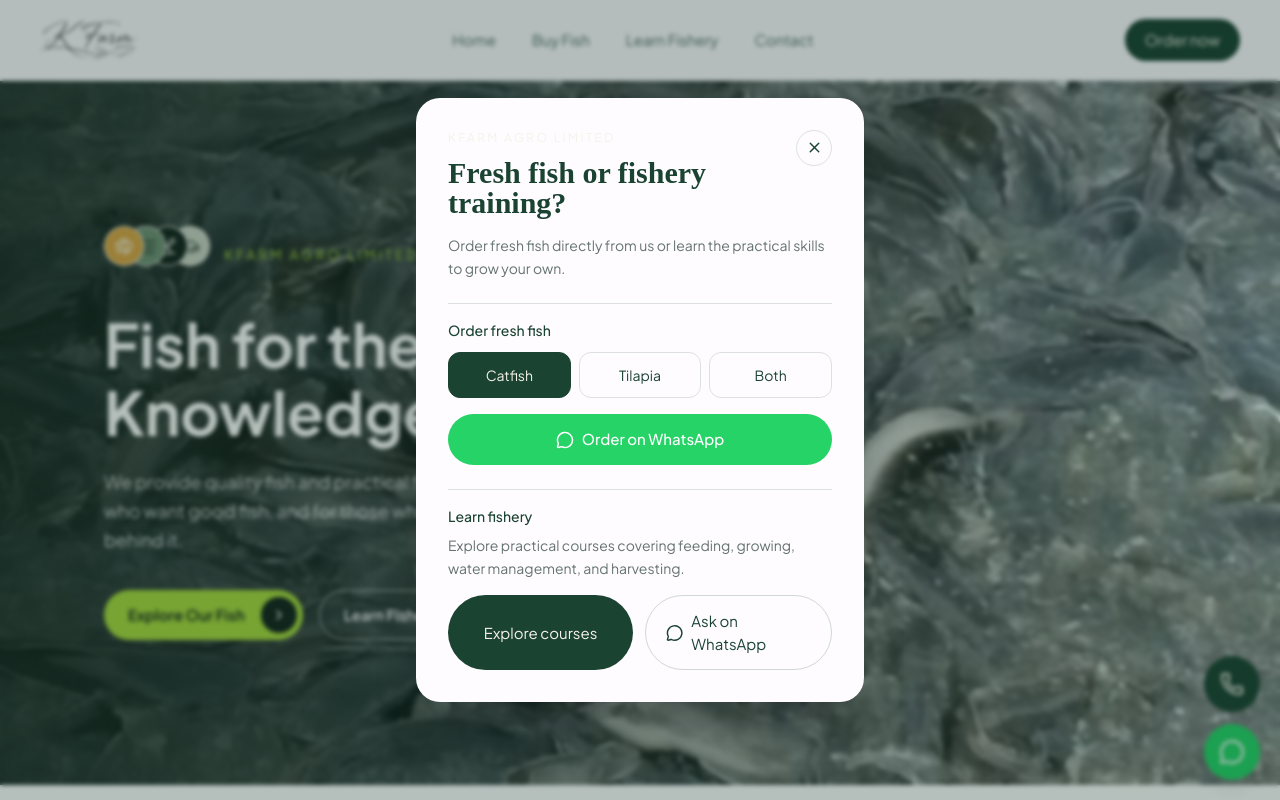
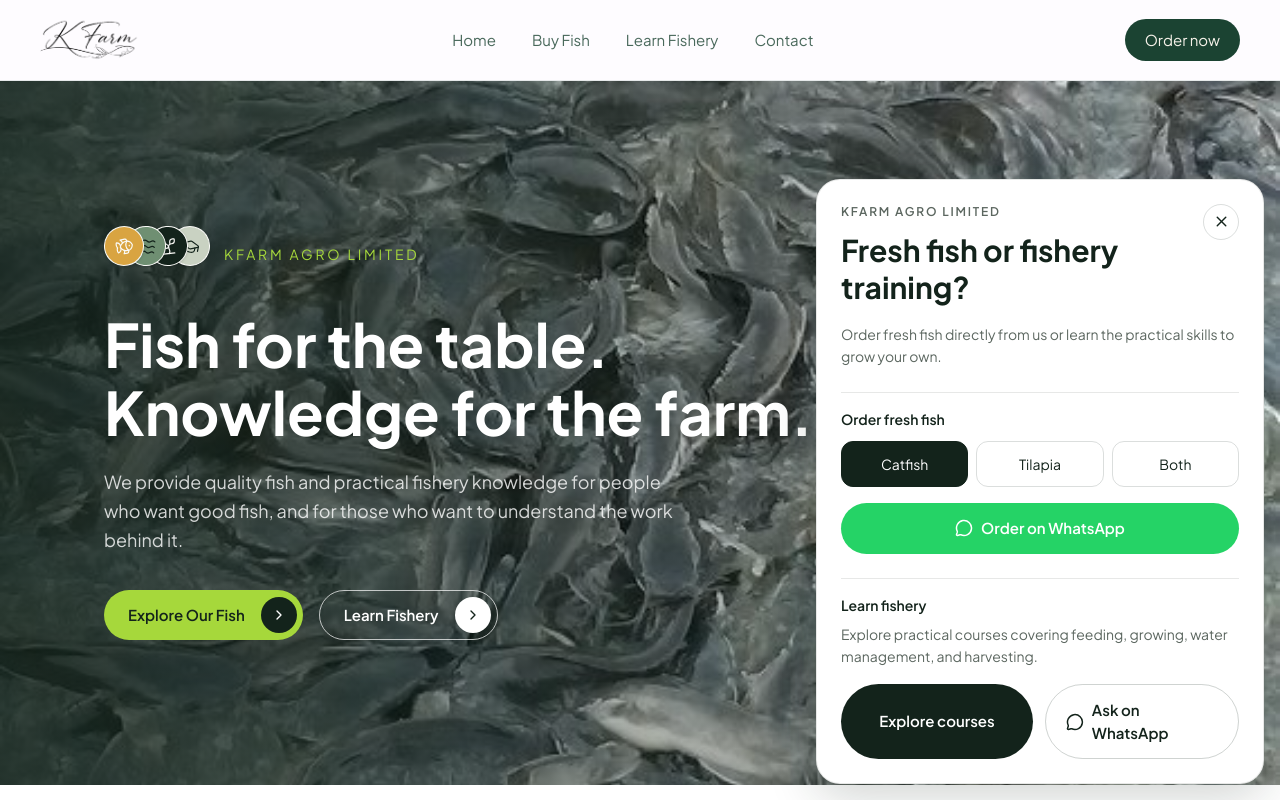
Before and after one commit to mac-101/KFARM-Agro-Limited, a React (Vite) app: page / in a window 1280 px wide. Shown: the top 800 px of the page. Built offline with nearby package versions, Linux system fonts and the light colour scheme.

Commit message:
Refactor code structure for improved readability and maintainability

```diff
--- a/index.html
+++ b/index.html
@@ -2,8 +2,8 @@
 <html lang="en">
   <head>
     <meta charset="UTF-8" />
-    <link rel="icon" type="image/svg+xml" sizes="any" href="/fish-logo.svg?v=2" />
-    <link rel="shortcut icon" href="/fish-logo.svg?v=2" />
+    <link rel="icon" type="image/svg+xml" sizes="any" href="/varieties-wholesale-logo.svg?v=2" />
+    <link rel="shortcut icon" href="/varieties-wholesale-logo.svg?v=2" />
     <meta name="viewport" content="width=device-width, initial-scale=1.0" />
     <meta name="theme-color" content="#1B4332" />
     <meta name="telephone" content="+2349115380670" />
--- a/src/App.jsx
+++ b/src/App.jsx
@@ -56,26 +56,19 @@ function AppContent() {
       <Footer />
 
       {assistantOpen && (
-        <div
-          className="fixed inset-0 z-[90] flex items-end justify-center bg-[#0B2B22]/30 p-4 backdrop-blur-[2px] md:items-center"
-          role="presentation"
-          onMouseDown={(event) => {
-            if (event.target === event.currentTarget) closeAssistant();
-          }}
-        >
+        <div className="fixed bottom-4 right-4 z-[90] w-[calc(100%-2rem)] max-w-md">
           <section
             role="dialog"
-            aria-modal="true"
+            aria-modal="false"
             aria-labelledby="assistant-title"
-            className="w-full max-w-md rounded-3xl bg-[#FEFCFF] p-6 text-[#1B4332] shadow-2xl md:p-8"
+            className="max-h-[78dvh] overflow-y-auto rounded-3xl border border-[#13231B]/10 bg-white p-5 text-[#13231B] shadow-[0_12px_50px_rgba(19,35,27,0.2)] sm:max-h-[42rem] sm:p-6"
           >
             <div className="flex items-start justify-between gap-6">
               <div>
-                <p className="text-xs uppercase tracking-[0.2em] text-[#F6F2E9]">KFARM Agro Limited</p>
+                <p className="text-xs font-semibold uppercase tracking-[0.15em] text-[#5C6760]">KFARM Agro Limited</p>
                 <h2
                   id="assistant-title"
-                  className="mt-3 text-3xl leading-none"
-                  style={{ fontFamily: "Fraunces, serif", fontWeight: 560 }}
+                  className="mt-3 text-2xl font-bold leading-tight sm:text-3xl"
                 >
                   Fresh fish or fishery training?
                 </h2>
@@ -84,18 +77,18 @@ function AppContent() {
                 type="button"
                 onClick={closeAssistant}
                 aria-label="Close KFARM assistant"
-                className="flex h-9 w-9 shrink-0 items-center justify-center rounded-full border border-[#1B4332]/15 text-[#1B4332] transition-colors hover:bg-[#1B4332] hover:text-[#F6F2E9]"
+                className="flex h-9 w-9 shrink-0 items-center justify-center rounded-full border border-[#13231B]/15 text-[#13231B] transition-colors hover:bg-[#13231B] hover:text-white"
               >
                 <X size={17} />
               </button>
             </div>
 
-            <p className="mt-4 text-sm leading-relaxed text-[#31463F]/75">
+            <p className="mt-4 text-sm leading-relaxed text-[#5C6760]">
               Order fresh fish directly from us or learn the practical skills to grow your own.
             </p>
 
-            <div className="mt-6 border-t border-[#1B4332]/15 pt-4">
-              <p className="text-sm font-medium text-[#1B4332]">Order fresh fish</p>
+            <div className="mt-6 border-t border-[#13231B]/10 pt-4">
+              <p className="text-sm font-semibold text-[#13231B]">Order fresh fish</p>
               <div className="mt-3 grid grid-cols-3 gap-2">
                 {["Catfish", "Tilapia", "Both"].map((fish) => (
                   <button
@@ -104,8 +97,8 @@ function AppContent() {
                     onClick={() => setSelectedFish(fish)}
                     className={`rounded-xl border px-3 py-3 text-sm transition-colors ${
                       selectedFish === fish
-                        ? "border-[#1B4332] bg-[#1B4332] text-[#F6F2E9]"
-                        : "border-[#1B4332]/15 text-[#1B4332] hover:border-[#1B4332]/50"
+                        ? "border-[#13231B] bg-[#13231B] text-white"
+                        : "border-[#13231B]/15 text-[#13231B] hover:border-[#13231B]/50"
                     }`}
                   >
                     {fish}
@@ -117,23 +110,23 @@ function AppContent() {
                 target="_blank"
                 rel="noreferrer"
                 onClick={closeAssistant}
-                className="mt-4 inline-flex w-full items-center justify-center gap-2 rounded-full bg-[#25D366] px-6 py-3.5 text-[15px] font-medium text-white transition-colors hover:bg-[#1fba59]"
+                className="mt-4 inline-flex w-full items-center justify-center gap-2 rounded-full bg-[#25D366] px-6 py-3.5 text-[15px] font-semibold text-white transition-colors hover:bg-[#1fba59]"
               >
                 <MessageCircle size={18} />
                 Order on WhatsApp
               </a>
             </div>
 
-            <div className="mt-6 border-t border-[#1B4332]/15 pt-4">
-              <p className="text-sm font-medium text-[#1B4332]">Learn fishery</p>
-              <p className="mt-2 text-sm leading-relaxed text-[#31463F]/75">
+            <div className="mt-6 border-t border-[#13231B]/10 pt-4">
+              <p className="text-sm font-semibold text-[#13231B]">Learn fishery</p>
+              <p className="mt-2 text-sm leading-relaxed text-[#5C6760]">
                 Explore practical courses covering feeding, growing, water management, and harvesting.
               </p>
               <div className="mt-4 flex flex-col gap-3 sm:flex-row">
                 <a
-                  href="/learn-fishery"
+                  href="/learn-fishery-fishery"
                   onClick={closeAssistant}
-                  className="inline-flex flex-1 items-center justify-center rounded-full bg-[#1B4332] px-5 py-3.5 text-[15px] text-[#F6F2E9] transition-colors hover:bg-[#12281F]"
+                  className="inline-flex flex-1 items-center justify-center rounded-full bg-[#13231B] px-5 py-3.5 text-[15px] font-semibold text-white transition-colors hover:bg-[#1E3A2C]"
                 >
                   Explore courses
                 </a>
@@ -142,7 +135,7 @@ function AppContent() {
                   target="_blank"
                   rel="noreferrer"
                   onClick={closeAssistant}
-                  className="inline-flex flex-1 items-center justify-center gap-2 rounded-full border border-[#1B4332]/20 px-5 py-3.5 text-[15px] text-[#1B4332] transition-colors hover:border-[#1B4332]/50"
+                  className="inline-flex flex-1 items-center justify-center gap-2 rounded-full border border-[#13231B]/20 px-5 py-3.5 text-[15px] font-semibold text-[#13231B] transition-colors hover:border-[#13231B]/50"
                 >
                   <MessageCircle size={18} />
                   Ask on WhatsApp
@@ -153,6 +146,7 @@ function AppContent() {
         </div>
       )}
 
+      {!assistantOpen && (
         <div className="fixed bottom-5 right-5 z-50 flex flex-col gap-3">
           <a
             href="tel:+2349115380670"
@@ -171,6 +165,7 @@ function AppContent() {
             <MessageCircle size={26} strokeWidth={2} />
           </a>
         </div>
+      )}
     </>
   );
 }
--- a/src/components/Navbar.jsx
+++ b/src/components/Navbar.jsx
@@ -54,7 +54,7 @@ function Navbar() {
         },
         {
             text: "Learn Fishery",
-            link: "/learn-fishery"
+            link: "/learn-fishery-fishery"
         },
         {
             text: "Contact",
--- a/src/components/text.jsx
+++ b/src/components/text.jsx
@@ -70,8 +70,8 @@ function Reveal({ children, delay = 0, className = "" }) {
 function Navbar() {
     const [open, setOpen] = useState(false);
     const links = [
-        { label: "Fish", href: "/fish" },
-        { label: "Learn Fishery", href: "/learn" },
+        { label: "Fish", href: "/varieties-wholesale" },
+        { label: "Learn Fishery", href: "/learn-fishery" },
     ];
     return (
         <header className="sticky top-0 z-50 bg-white/90 backdrop-blur border-b border-[#13231B]/8">
@@ -158,10 +158,10 @@ function Hero() {
                     className={`${base} flex flex-wrap gap-4 mt-9`}
                     style={{ opacity: shown ? 1 : 0, transform: shown ? "translateY(0)" : "translateY(18px)", transitionDelay: "260ms" }}
                 >
-                    <a href="/fish" className="inline-flex items-center gap-2 rounded-full bg-[#A6D83B] text-[#13231B] px-7 py-3.5 text-[15px] font-semibold hover:brightness-95 transition-all">
+                    <a href="/varieties-wholesale" className="inline-flex items-center gap-2 rounded-full bg-[#A6D83B] text-[#13231B] px-7 py-3.5 text-[15px] font-semibold hover:brightness-95 transition-all">
                         Explore Our Fish <ChevronRight size={16} />
                     </a>
-                    <a href="/learn" className="inline-flex items-center gap-2 rounded-full border border-white/35 text-white px-7 py-3.5 text-[15px] font-semibold hover:border-white/70 transition-all">
+                    <a href="/learn-fishery" className="inline-flex items-center gap-2 rounded-full border border-white/35 text-white px-7 py-3.5 text-[15px] font-semibold hover:border-white/70 transition-all">
                         Learn Fishery <ChevronRight size={16} />
                     </a>
                 </div>
@@ -224,9 +224,9 @@ function AboutKfarm() {
 /* --------------------------- 3. What KFARM Offers --------------------------- */
 function Offerings() {
     const offers = [
-        { img: IMG.catfish, title: "Fresh Fish", copy: "Looking for fish for your home, business, or other needs? Explore what's available at KFARM.", href: "/fish" },
-        { img: IMG.dryFish, title: "Dry Fish", copy: "Prefer your fish dried? We also make dry fish available for customers who need it.", href: "/fish" },
-        { img: IMG.growing, title: "Fishery Training", copy: "Want to learn how fish farming works? Our training focuses on the practical side of fishery.", href: "/learn" },
+        { img: IMG.catfish, title: "Fresh Fish", copy: "Looking for fish for your home, business, or other needs? Explore what's available at KFARM.", href: "/varieties-wholesale" },
+        { img: IMG.dryFish, title: "Dry Fish", copy: "Prefer your fish dried? We also make dry fish available for customers who need it.", href: "/varieties-wholesale" },
+        { img: IMG.growing, title: "Fishery Training", copy: "Want to learn how fish farming works? Our training focuses on the practical side of fishery.", href: "/learn-fishery" },
     ];
     return (
         <section className="py-24 md:py-28 bg-[#FAFAF7]">
@@ -439,8 +439,8 @@ function Footer() {
                     </div>
                     <div className="flex flex-col gap-2 text-sm">
                         <a href="/" className="hover:text-white transition-colors">Home</a>
-                        <a href="/fish" className="hover:text-white transition-colors">Fish</a>
-                        <a href="/learn" className="hover:text-white transition-colors">Learn Fishery</a>
+                        <a href="/varieties-wholesale" className="hover:text-white transition-colors">Fish</a>
+                        <a href="/learn-fishery" className="hover:text-white transition-colors">Learn Fishery</a>
                     </div>
                     <div className="flex flex-col gap-2 text-sm">
                         <a href={WHATSAPP_LINK("Hi, I'd like to talk to KFARM.")} className="hover:text-white transition-colors">WhatsApp: 0911 538 0670</a>
--- a/src/pages/ContactPage.jsx
+++ b/src/pages/ContactPage.jsx
@@ -3,7 +3,7 @@ import { MessageCircle, MapPin, Fish, GraduationCap, Package } from "lucide-reac
 
 /* ------------------------------------------------------------------ */
 /*  KFARM AGRO LIMITED — Contact page                                  */
-/*  Same visual language as Home/Fish/Learn: full-bleed photo Hero,    */
+/*  Same visual language as Home/varieties-wholesale/learn-fishery: full-bleed photo Hero,    */
 /*  light card-based sections, Plus Jakarta Sans, white / #13231B ink  */
 /*  / #A6D83B lime. WhatsApp is the one real contact channel.          */
 /* ------------------------------------------------------------------ */
@@ -105,9 +105,9 @@ function Hero() {
 /* --------------------------- 2. Quick links --------------------------- */
 function QuickLinks() {
     const links = [
-        { icon: Fish, title: "Browse our fish", copy: "Fresh or dried catfish and tilapia, ready to order.", href: "/fish" },
-        { icon: Package, title: "Talk wholesale", copy: "Supplying restaurants, retailers, and bulk buyers.", href: "/fish#wholesale" },
-        { icon: GraduationCap, title: "Learn fishery", copy: "Practical training, from beginner to existing farmer.", href: "/learn" },
+        { icon: Fish, title: "Browse our fish", copy: "Fresh or dried catfish and tilapia, ready to order.", href: "/varieties-wholesale" },
+        { icon: Package, title: "Talk wholesale", copy: "Supplying restaurants, retailers, and bulk buyers.", href: "/varieties-wholesale" },
+        { icon: GraduationCap, title: "Learn fishery", copy: "Practical training, from beginner to existing farmer.", href: "/learn-fishery" },
     ];
     return (
         <section className="py-20 md:py-24 bg-[#FAFAF7]">
--- a/src/pages/Course.jsx
+++ b/src/pages/Course.jsx
@@ -63,7 +63,7 @@ function Reveal({ children, delay = 0, className = "" }) {
   );
 }
 
-/* --------------------------- 1. Hero — same pattern as Home/Fish --------------------------- */
+/* --------------------------- 1. Hero — same pattern as Home/varieties-wholesale --------------------------- */
 function Hero() {
   const [ref, shown] = useReveal();
   const base = "transition-all duration-[900ms]";
--- a/src/pages/Home.jsx
+++ b/src/pages/Home.jsx
@@ -15,6 +15,7 @@ import catfishImage from "../assets/IMG-20260928-WA0189.jpg";
 import tilapiaImage from "../assets/IMG-20260928-WA0184.jpg";
 import dryFishImage from "../assets/IMG-20260928-WA0193.jpg";
 import packagedFishImage from "../assets/IMG-20260928-WA0183.jpg";
+import ownerImage from "../assets/owner.jpg";
 import pondImage from "../assets/IMG-20260928-WA0190.jpg";
 import fishTraining from "../assets/IMG-20260928-WA0195.jpg";
 import harvestedFishImage from "../assets/IMG-20260928-WA0194.jpg";
@@ -102,8 +103,8 @@ function Reveal({ children, delay = 0, className = "" }) {
 function Navbar() {
   const [open, setOpen] = useState(false);
   const links = [
-    { label: "Fish", href: "/fish" },
-    { label: "Learn Fishery", href: "/learn" },
+    { label: "Fish", href: "/varieties-wholesale" },
+    { label: "Learn Fishery", href: "/learn-fishery" },
   ];
   return (
     <header className="sticky top-0 z-50 bg-white/90 backdrop-blur border-b border-[#13231B]/8">
@@ -251,8 +252,8 @@ function Hero() {
           className={`${base} flex flex-wrap gap-4 mt-9`}
           style={{ opacity: shown ? 1 : 0, transform: shown ? "translateY(0)" : "translateY(18px)", transitionDelay: "260ms" }}
         >
-          <Button text="Explore Our Fish" color="light" href="/fish" />
-          <Button text="Learn Fishery" color="outline" href="/learn" />
+          <Button text="Explore Our Fish" color="light" href="/varieties-wholesale" />
+          <Button text="Learn Fishery" color="outline" href="/learn-fishery" />
         </div>
       </div>
     </section>
@@ -313,9 +314,9 @@ function AboutKfarm() {
 /* --------------------------- 3. What KFARM Offers --------------------------- */
 function Offerings() {
   const offers = [
-    { img: IMG.catfish, title: "Fresh Fish", copy: "Looking for fish for your home, business, or other needs? Explore what's available at KFARM.", href: "/fish" },
-    { img: IMG.dryFish, title: "Dry Fish", copy: "Prefer your fish dried? We also make dry fish available for customers who need it.", href: "/fish" },
-    { img: IMG.growing, title: "Fishery Training", copy: "Want to learn how fish farming works? Our training focuses on the practical side of fishery.", href: "/learn" },
+    { img: IMG.catfish, title: "Fresh Fish", copy: "Looking for fish for your home, business, or other needs? Explore what's available at KFARM.", href: "/varieties-wholesale" },
+    { img: IMG.dryFish, title: "Dry Fish", copy: "Prefer your fish dried? We also make dry fish available for customers who need it.", href: "/varieties-wholesale" },
+    { img: IMG.growing, title: "Fishery Training", copy: "Want to learn how fish farming works? Our training focuses on the practical side of fishery.", href: "/learn-fishery" },
   ];
 
   const scrollerRef = useRef(null);
@@ -412,23 +413,18 @@ function BrandStory() {
         <div className="grid md:grid-cols-2 gap-12 md:gap-16 items-center">
           <Reveal>
             <div className="rounded-2xl h-80 md:h-[480px] overflow-hidden ">
-              <img src={IMG.feeding} alt="KFARM at work" className="w-full h-full object-cover" />
+              <img src={ownerImage} alt="KFARM at work" className="w-full h-full object-cover object-top" />
             </div>
           </Reveal>
 
           <Reveal delay={120}>
-            <p className="text-[#5C6760] text-sm font-semibold tracking-[0.15em] flex uppercase items-center gap-1 mb-3"> <div className="h-2 w-2 rounded-full bg-[#A6D83B]"></div> The KFARM approach</p>
+            <p className="text-[#5C6760] text-sm font-semibold tracking-[0.15em] flex uppercase items-center gap-1 mb-3"> <div className="h-2 w-2 rounded-full bg-[#A6D83B]"></div> MEET THE FOUNDER</p>
             <h2 className="text-[#13231B] text-3xl md:text-4xl font-bold leading-tight">
-              We believe you should know what you're getting.
+              “Whether you're here to buy fish or learn fishery, we want you to leave with quality, knowledge, and confidence.”
             </h2>
             <p className="text-[#5C6760] mt-5 leading-relaxed">
-              Fish is more than something we sell. There is work
-              behind every fish that gets to the table, and there is
-              knowledge behind every successful fish farm.
+              Miss Nwogu Kamsirochi Anastesia
             </p>
-
-
-
 
             <Button className="mt-9" text="Get in Touch" color="dark" href={WHATSAPP_LINK("Hi, I'd like to know more about KFARM.")} />
 
@@ -857,8 +853,8 @@ function FAQ() {
 //           </div>
 //           <div className="flex flex-col gap-2 text-sm">
 //             <a href="/" className="hover:text-white transition-colors">Home</a>
-//             <a href="/fish" className="hover:text-white transition-colors">Fish</a>
-//             <a href="/learn" className="hover:text-white transition-colors">Learn Fishery</a>
+//             <a href="/varieties-wholesale" className="hover:text-white transition-colors">Fish</a>
+//             <a href="/learn-fishery" className="hover:text-white transition-colors">Learn Fishery</a>
 //           </div>
 //           <div className="flex flex-col gap-2 text-sm">
 //             <a href={WHATSAPP_LINK("Hi, I'd like to talk to KFARM.")} className="hover:text-white transition-colors">WhatsApp: 0911 538 0670</a>
```
Also changed, not shown: src/assets/owner.jpg (added), 1 other file (tests, documents, lock files or other folders). Lines whose indentation alone changed are shown as unchanged.
